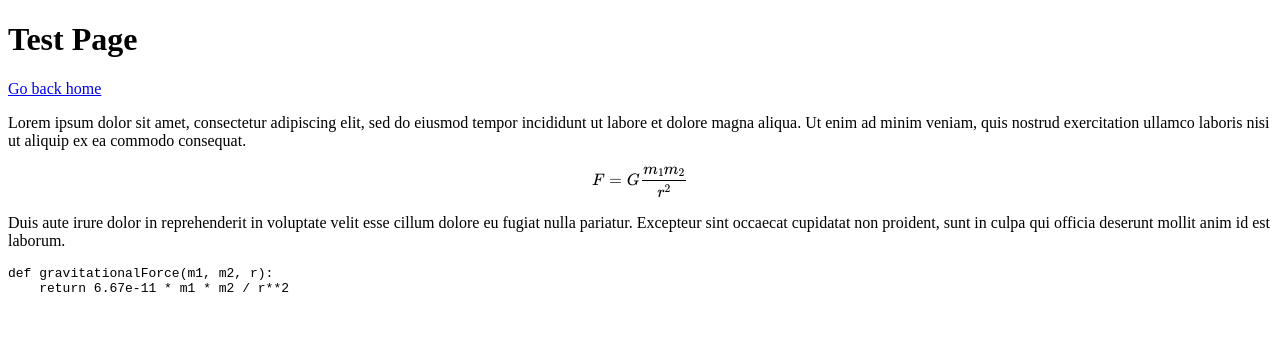
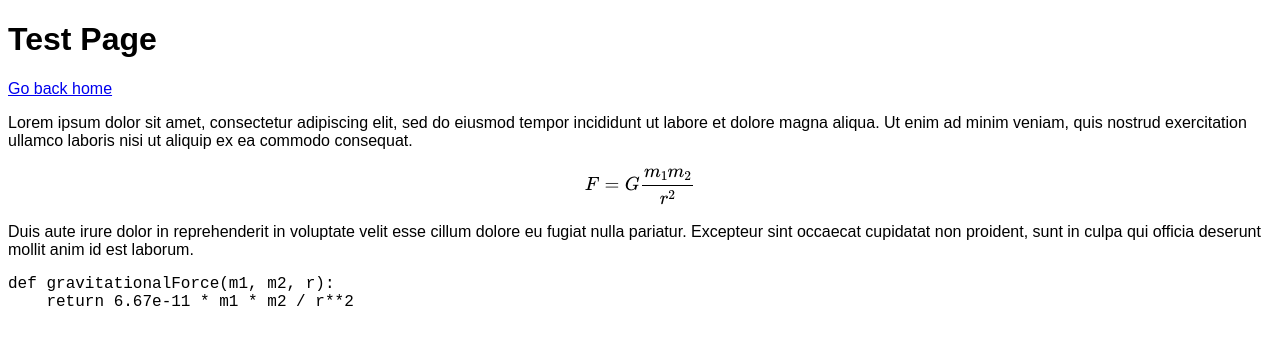
Before and after one commit to aalister/pages-test, a Jekyll site: the page built from subfolder/page.md, in a window 1280 px wide. Shown: the top 345 px of the page. Built offline with Jekyll 4.4.1, drawn with Linux system fonts in a browser that asks for light colours; our own code applies the rules of GitHub Pages for plain Markdown files.

Commit message:
Update default.html

```diff
--- a/_layouts/default.html
+++ b/_layouts/default.html
@@ -3,7 +3,7 @@
 <head>
 	<meta charset="UTF-8">
 	<meta name="viewport" content="width=device-width, initial-scale=1.0">
-	<link rel="stylesheet" href="{{ styles.css | relative_url }}">
+	<link rel="stylesheet" href="{{ site.baseurl }}/styles.css">
 	<title>GitHub Pages Test</title>
 	<script
 		id="MathJax-script"
```
